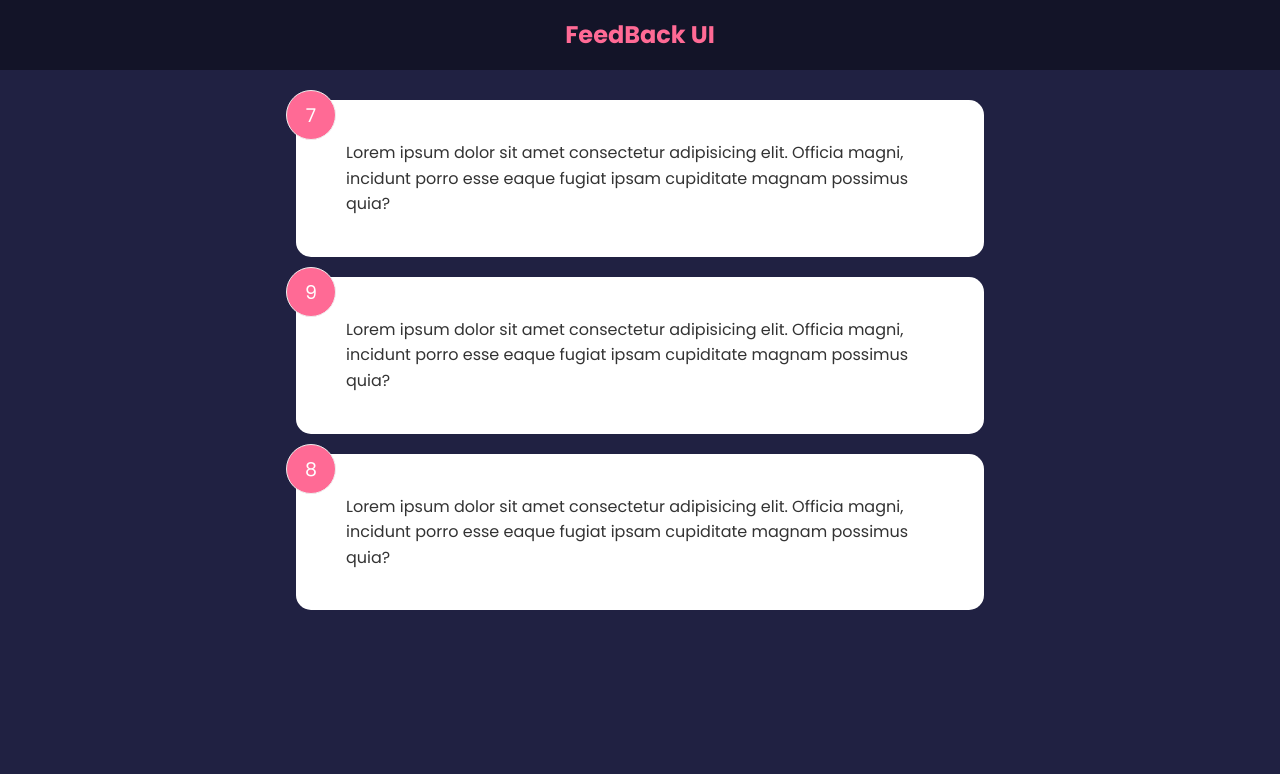
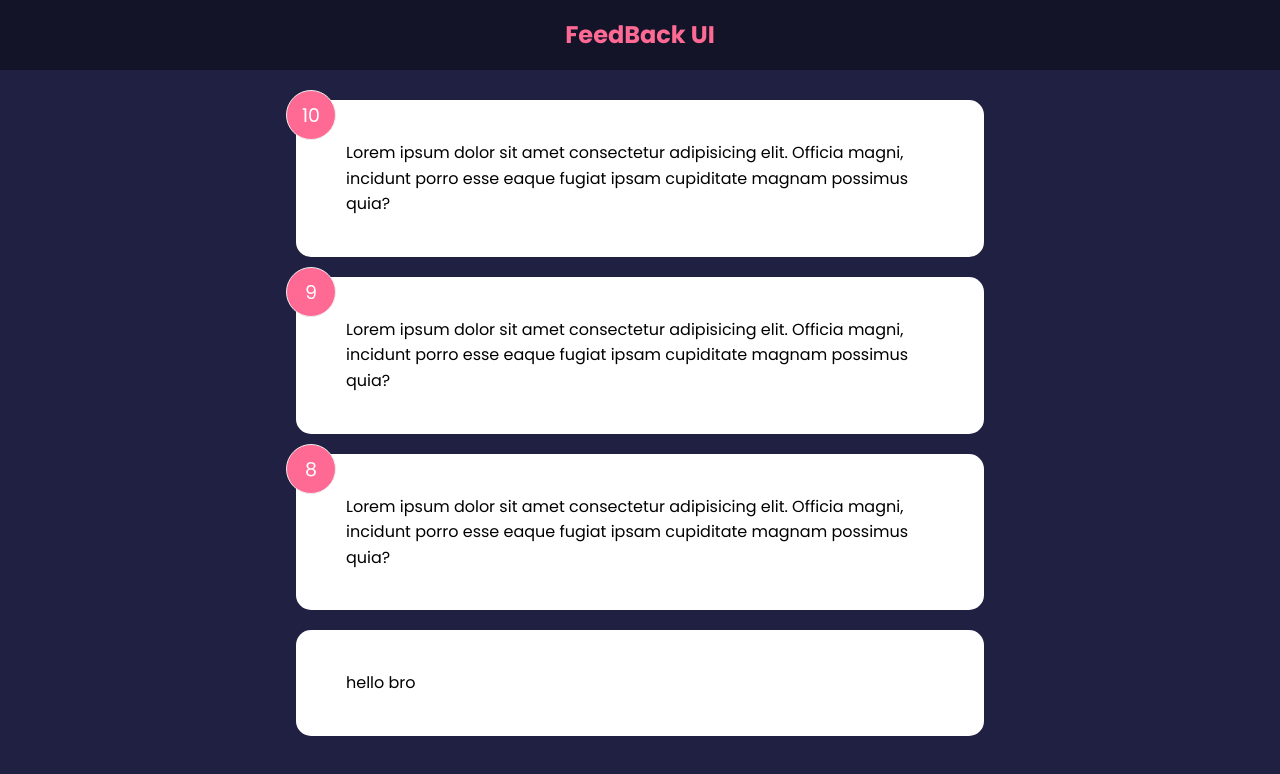
Before and after one commit to Web-Dev-Codi/FeedBack-UI-React, a React (Create React App) app: page / in a window 1280 px wide. Shown: the top 774 px of the page. Built offline with nearby package versions, Linux system fonts and the light colour scheme.

Commit message:
Added PropTypes

```diff
--- a/src/App.js
+++ b/src/App.js
@@ -3,6 +3,7 @@
 import FeedbackItem from "./components/FeedbackItem";
 import { FeedbackData } from "./data/FeedbackData";
 import { FeedbackList } from "./components/FeedbackList"
+import { Card } from "./components/shared/Card"
 
 function App() {
 
@@ -13,6 +14,9 @@
       <Header />
       <div className="container">
         <FeedbackList feedback={feedback} />
+        <Card>
+          hello bro
+        </Card>
       </div>
     </>
   )
--- a/src/components/FeedbackItem.jsx
+++ b/src/components/FeedbackItem.jsx
@@ -1,5 +1,6 @@
 import React from 'react';
 import { Card } from "./shared/Card"
+import PropTypes from 'prop-types'
 
 function Feedbackitem({ item }) {
 
@@ -20,4 +21,8 @@
   )
 }
 
+Feedbackitem.propTypes = {
+  item: PropTypes.object.isRequired,
+}
+
 export default Feedbackitem
--- a/src/components/shared/Card.jsx
+++ b/src/components/shared/Card.jsx
@@ -1,7 +1,28 @@
 import React from 'react'
+import PropTypes from 'prop-types'
 
-export function Card({ children }) {
-  return (
-    <div className='card'>{children}</div>
-  )
+export function Card({ children, reverse }) {
+  // return (
+  //   <div className={`card ${reverse && 'reverse'}`}>
+  //     {children}
+  //   </ div>
+  // )
+
+  return <div className="card"
+    style={{
+      backgroundColor: reverse ? 'rgba(0,0,0,0.4)' : '#fff',
+      color: reverse ? '#fff' : '#000'
+    }}>
+    {children}
+  </div>
 }
+
+Card.defaultProps = {
+  reverse: false,
+
+}
+
+Card.propTypes = {
+  children: PropTypes.node.isRequired,
+  reverse: PropTypes.bool,
+}
--- a/src/data/FeedbackData.js
+++ b/src/data/FeedbackData.js
@@ -1,7 +1,7 @@
 export const FeedbackData = [
   {
     id: 1,
-    rating: 7,
+    rating: 10,
     text: 'Lorem ipsum dolor sit amet consectetur adipisicing elit. Officia magni, incidunt porro esse eaque fugiat ipsam cupiditate magnam possimus quia?',
   },
   {
```
Also changed, not shown: src/components/FeedbackList.jsx (+11 -0 lines).
